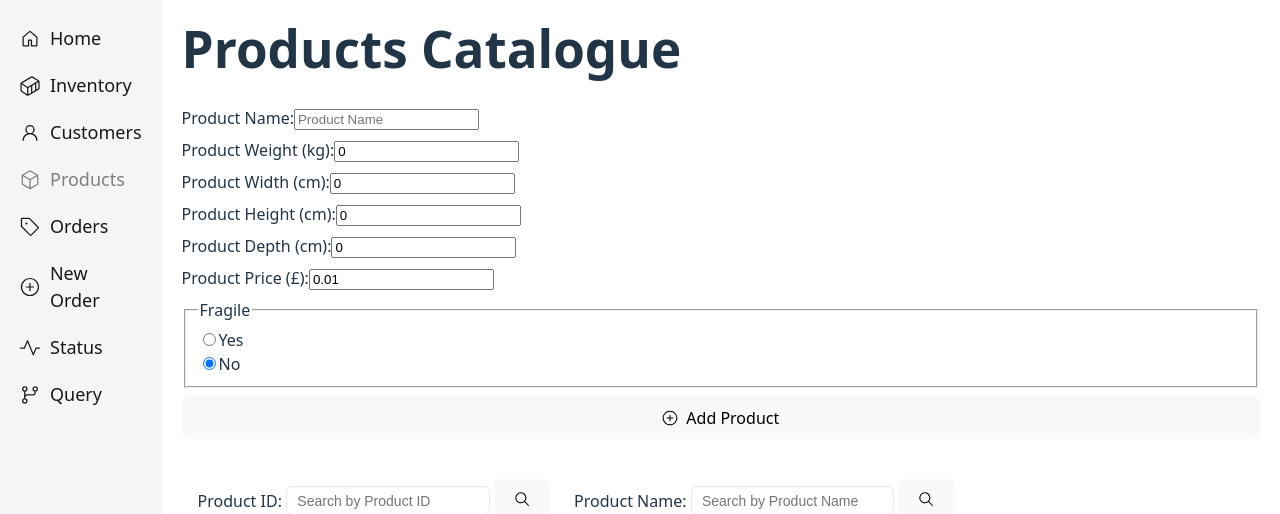
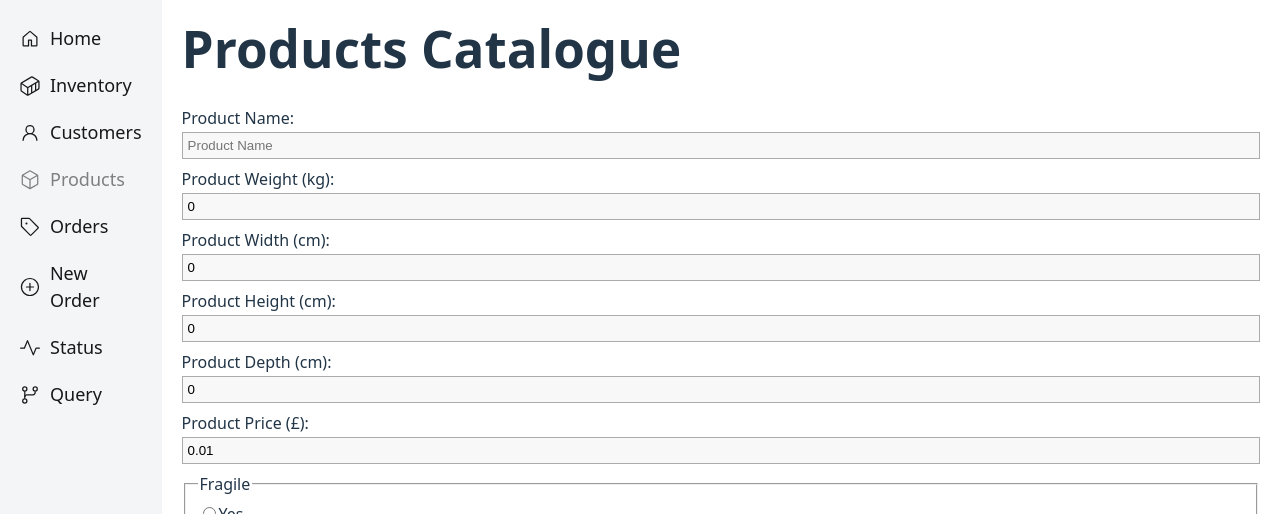
Before and after one commit to ChandlerKenworthy/inventory-app, a React app in the folder frontend/: page /products in a window 1280 px wide. Shown: the top 514 px of the page. Built offline with nearby package versions, Linux system fonts and the light colour scheme; no server answers; the HTML template or start-up script is replaced by a standard one.

Commit message:
Improve appearance of form items

```diff
--- a/frontend/src/components/forms/NumberInput.tsx
+++ b/frontend/src/components/forms/NumberInput.tsx
@@ -15,12 +15,13 @@ export default function NumberInput({
     ...rest // catches name, ref, onChange, onBlur from register()
 }: NumberInputProps) {
     return (
-        <div>
+        <div className="input-container">
             <label htmlFor={label}>{description}:</label>
             <input
                 name={label}
                 placeholder={description}
                 type={input_type}
+                className={"text-input " + (error ? "input-error" : "")}
                 required={is_required}
                 step="any"
                 aria-invalid={!!error}
--- a/frontend/src/components/forms/TextInput.tsx
+++ b/frontend/src/components/forms/TextInput.tsx
@@ -1,3 +1,5 @@
+import "../../styles/components/forms/TextInput.css";
+
 interface TextInputProps {
   label: string;
   description: string;
@@ -15,10 +17,11 @@ export default function TextInput({
   ...rest // catches name, ref, onChange, onBlur from register()
 }: TextInputProps) {
   return (
-    <div>
+    <div className="input-container">
       <label htmlFor={label}>{description}:</label>
       <input
         id={label}
+        className={"text-input " + (error ? "input-error" : "")}
         name={label}
         placeholder={description}
         type={input_type}
--- a/frontend/src/pages/StatusPage.tsx
+++ b/frontend/src/pages/StatusPage.tsx
@@ -6,18 +6,28 @@ import "../styles/pages/StatusPage.css";
 import { useEffect, useState } from "react";
 import type { TableStatus } from "../Types";
 import { monitoringService } from "../services/monitoringService";
+import toast from "react-hot-toast";
 
 export default function StatusPage() {
     const { status, lastChecked } = useHealthCheck(5000); // poll every 5s
     const [dbInfo, setDbInfo] = useState<TableStatus[]>([]);
 
     const fetchDbStatus = async () => {
-        const response = await monitoringService.get_db_status();
-        if (response.success && response.data) {
-            setDbInfo(response.data);
-        } else {
-            console.error("Failed to fetch database status:", response.message);
-        }
+        toast.promise(
+            monitoringService.get_db_status(),
+            {
+                loading: 'Fetching database status...',
+                success: (response) => {
+                    if (response.success && response.data) {
+                        setDbInfo(response.data);
+                        return "Database status fetched successfully";
+                    } else {
+                        throw new Error(response.message || "Failed to fetch database status");
+                    }
+                },
+                error: (err) => `Error: ${err.message || "Could not fetch database status"}`
+            }
+        );
     };
 
     useEffect(() => {
--- /dev/null
+++ b/frontend/src/styles/components/forms/TextInput.css
@@ -0,0 +1,28 @@
+.input-container {
+    display: flex;
+    flex-direction: column;
+    gap: 2px;
+}
+
+.input-container span.error {
+    font-size: 12px;
+    color: rgb(255, 75, 75);
+}
+
+input.text-input {
+    border: 1px solid rgb(171, 171, 171);
+    padding: 5px;
+    outline: none;
+    background-color: rgb(248, 248, 248);
+}
+
+input.input-error {
+    background: rgb(255, 229, 229);
+    border: 1px solid rgb(255, 75, 75);
+}
+
+input::-webkit-outer-spin-button,
+input::-webkit-inner-spin-button {
+    -webkit-appearance: none;
+    margin: 0;
+}
```
